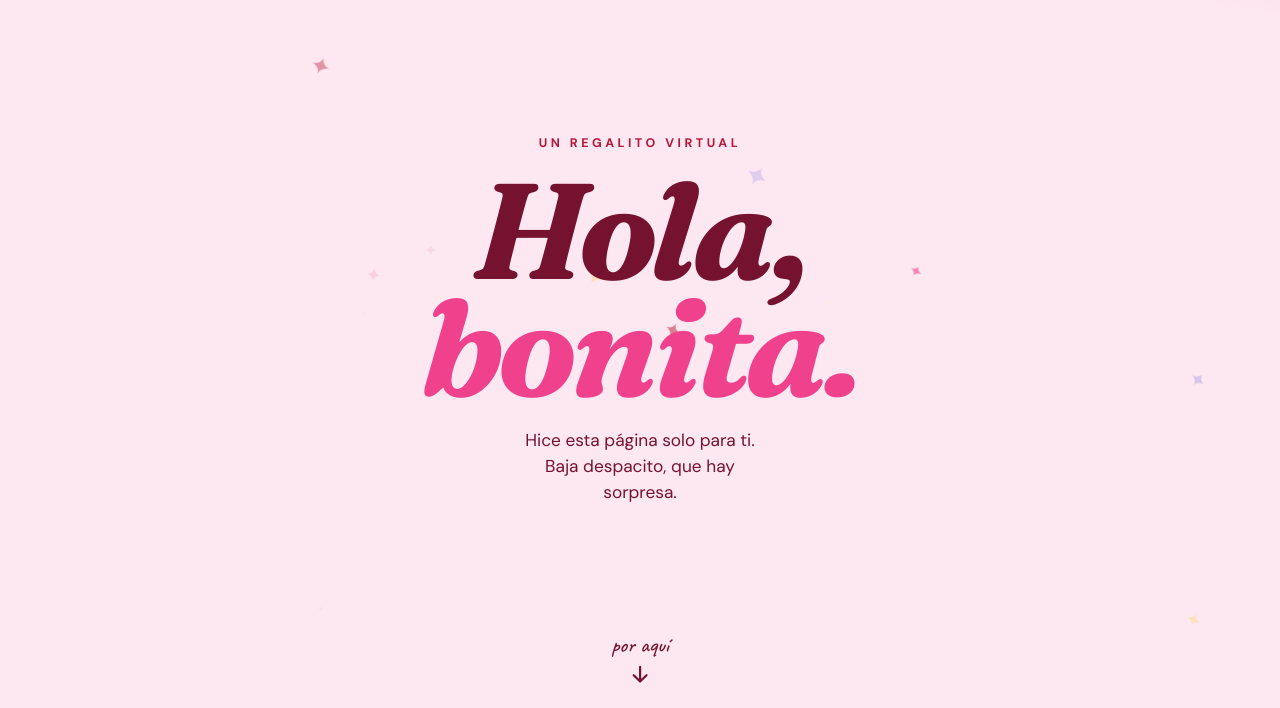
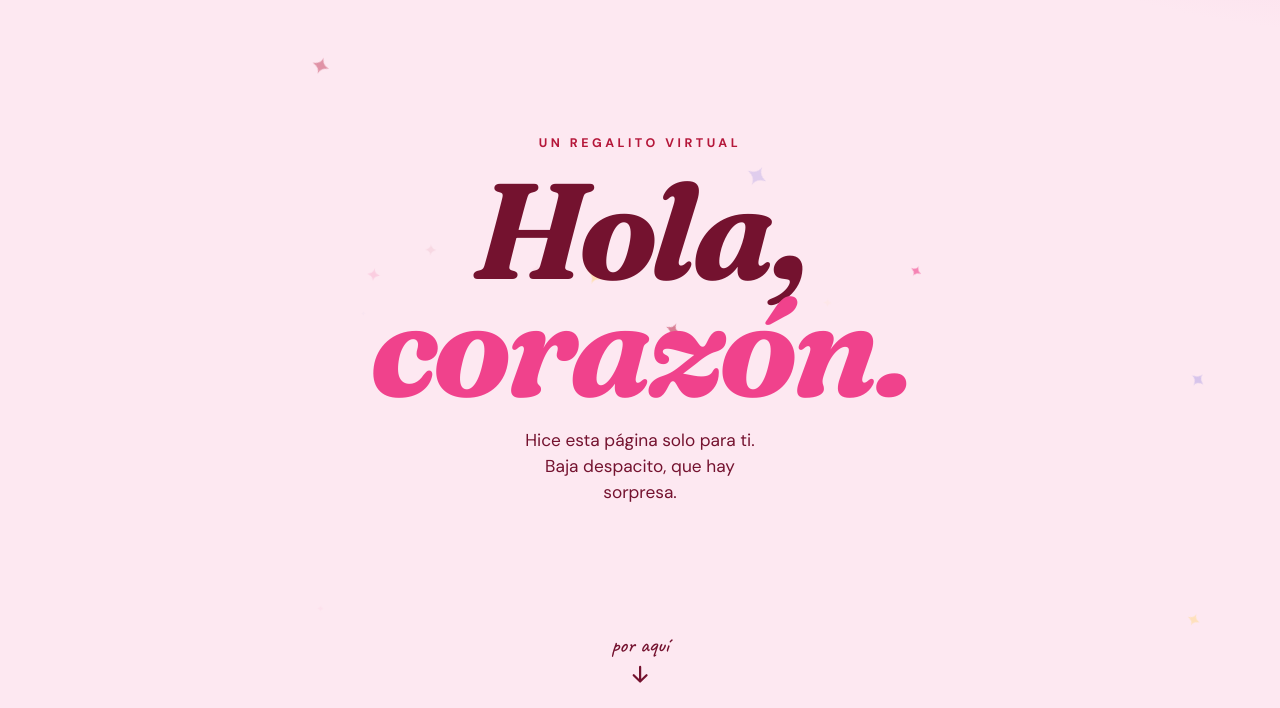
Before and after one commit to TeddyArellano/para-ti, a plain HTML site: page index.html in a window 1280 px wide. Shown: the part 92-800 px from the top of the page. Drawn offline with Linux system fonts and the light colour scheme.

Commit message:
Cambia saludo

```diff
--- a/index.html
+++ b/index.html
@@ -209,7 +209,7 @@
   <svg class="garland" id="garland" viewBox="0 0 400 70" preserveAspectRatio="none" aria-hidden="true"></svg>
   <div class="wrap">
     <span class="eyebrow">Un regalito virtual</span>
-    <h1><span>Hola,</span><span>bonita.</span></h1>
+    <h1><span>Hola,</span><span>corazón.</span></h1>
     <p>Hice esta página solo para ti. Baja despacito, que hay sorpresa.</p>
   </div>
   <div class="scroll-cue" aria-hidden="true">por aquí
```
